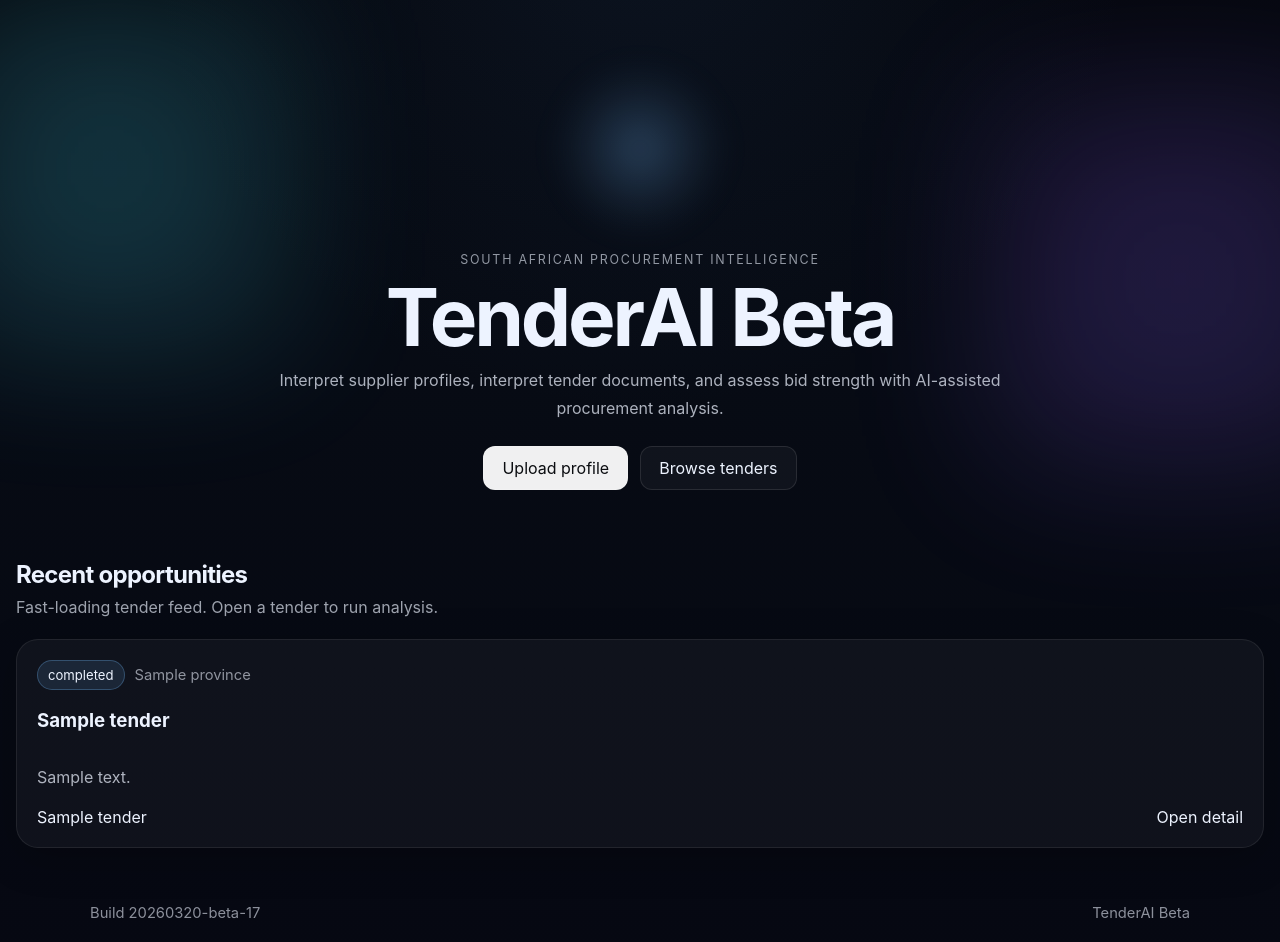
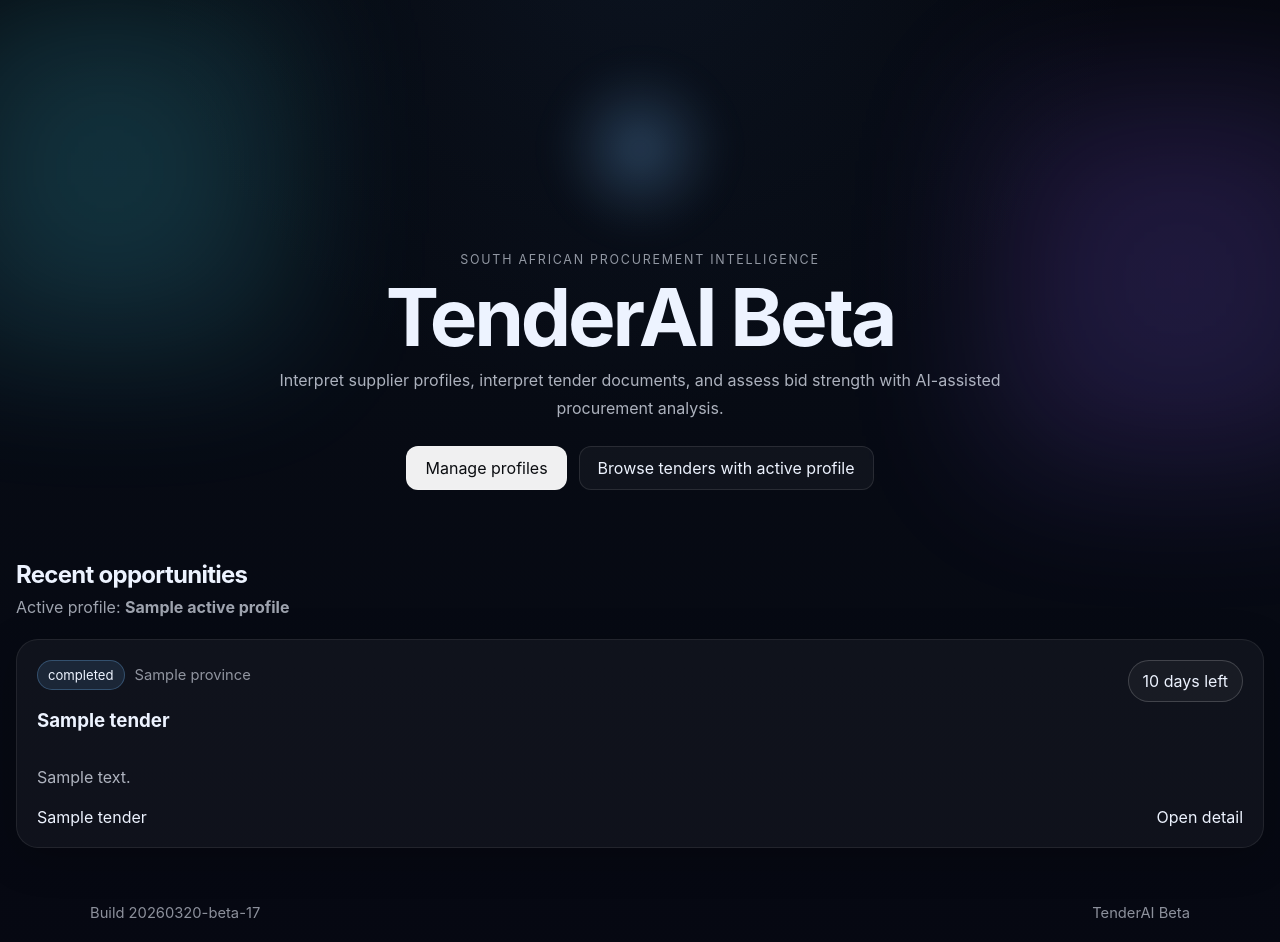
Before and after one commit to veza-sawbn/tenderai-kitchen, a Flask app: template templates/home.html in a window 1280 px wide. Shown: the part 81-1023 px from the top of the page. Run offline with Flask 3, Linux system fonts and the light colour scheme; the template is opened without the code that fills it: most values are stand-ins (such as "Sample title", 1, 10 or a date in 2020).

Commit message:
Update home.html

```diff
--- a/templates/home.html
+++ b/templates/home.html
@@ -10,15 +10,25 @@
     Interpret supplier profiles, interpret tender documents, and assess bid strength with AI-assisted procurement analysis.
   </p>
   <div class="hero-actions">
-    <a class="btn btn-primary" href="{{ url_for('profiles_page') }}">Upload profile</a>
-    <a class="btn btn-secondary" href="{{ url_for('tenders_page') }}">Browse tenders</a>
+    <a class="btn btn-primary" href="{{ url_for('profiles_page') }}">Manage profiles</a>
+    {% if active_profile %}
+      <a class="btn btn-secondary" href="{{ url_for('tenders_page', profile_id=active_profile.id) }}">Browse tenders with active profile</a>
+    {% else %}
+      <a class="btn btn-secondary" href="{{ url_for('tenders_page') }}">Browse tenders</a>
+    {% endif %}
   </div>
 </section>
 
 <section class="section shell shell-wide">
   <div class="section-head">
     <h2>Recent opportunities</h2>
-    <p>Fast-loading tender feed. Open a tender to run analysis.</p>
+    <p>
+      {% if active_profile %}
+        Active profile: <strong>{{ active_profile.company_name or active_profile.file_name }}</strong>
+      {% else %}
+        No active profile yet.
+      {% endif %}
+    </p>
   </div>
   <div class="analysis-grid">
     {% for tender in tenders %}
@@ -31,11 +41,24 @@
             </div>
             <h3>{{ tender.title or "Untitled tender" }}</h3>
           </div>
+          {% if tender.days_left is not none %}
+            <div class="fit-badge fit-neutral">
+              {% if tender.days_left < 0 %}
+                Closed
+              {% elif tender.days_left == 0 %}
+                Closes today
+              {% elif tender.days_left == 1 %}
+                1 day left
+              {% else %}
+                {{ tender.days_left }} days left
+              {% endif %}
+            </div>
+          {% endif %}
         </div>
         <p class="card-copy">{{ tender.description[:220] ~ ("..." if tender.description and tender.description|length > 220 else "") }}</p>
         <div class="card-foot">
           <span>{{ tender.buyer_name or "Unknown buyer" }}</span>
-          <a href="{{ url_for('tender_detail_page', tender_id=tender.tender_id or tender.ocid) }}">Open detail</a>
+          <a href="{{ url_for('tender_detail_page', tender_id=tender.tender_id or tender.ocid, profile_id=active_profile.id if active_profile else None) }}">Open detail</a>
         </div>
       </article>
     {% else %}
```
